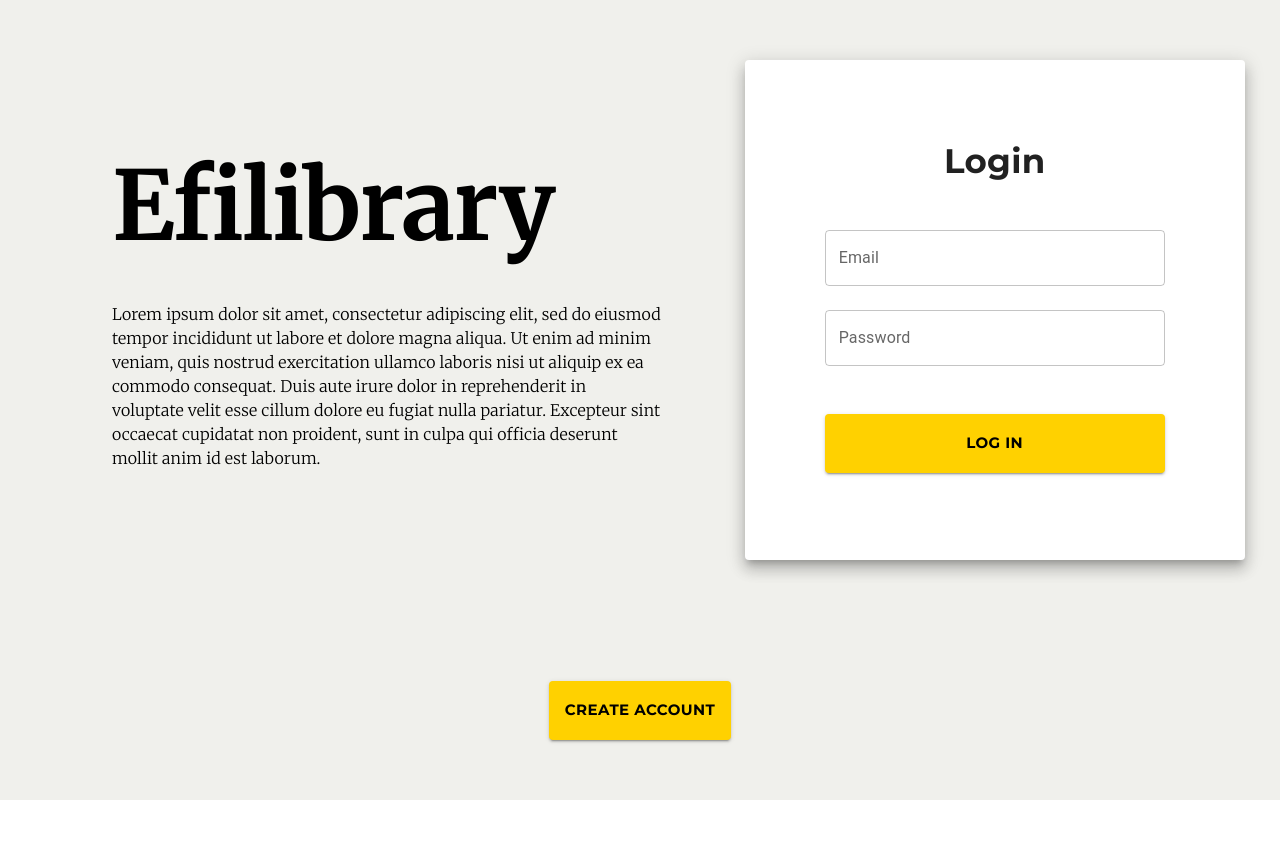
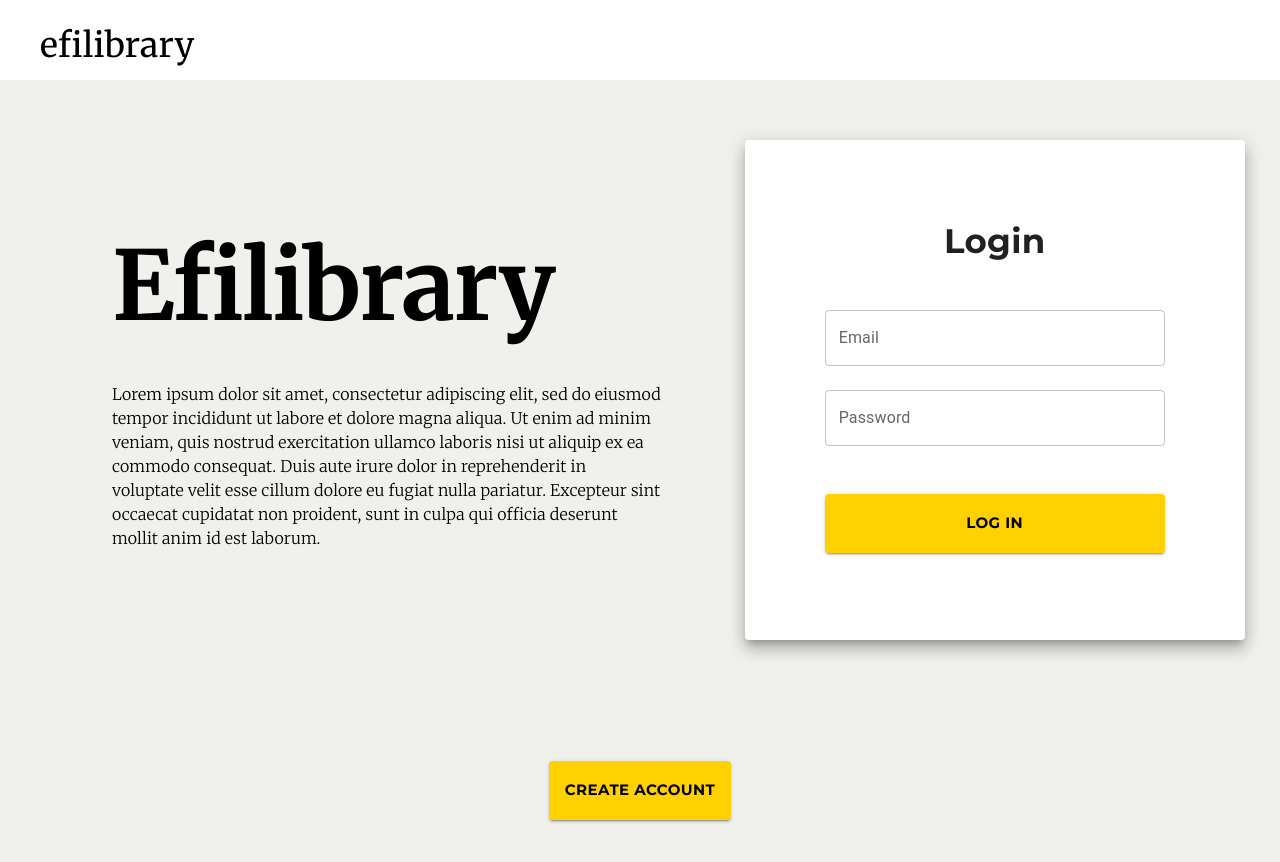
Before and after one commit to LibraryProjectGroup/library-project-frontend, a React (Create React App) app: page /login in a window 1280 px wide. Shown: the top 862 px of the page. Before the commit the page ends 800 px from the top, so only its background shows below. Built offline with nearby package versions, Linux system fonts and the light colour scheme.

Commit message:
Added AppBar

```diff
--- a/src/App.tsx
+++ b/src/App.tsx
@@ -12,6 +12,7 @@ import { isAuthenticated } from "./auth";
 import UserBooklists from "./components/pages/userBooklistsPage/UserBooklistsPage";
 import UserBooks from "./components/pages/UserBooksPage/UserBooks";
 import UserReservations from "./components/pages/userBookReservationsPage/UserReservationsPage";
+import { AppBar, Typography } from "@mui/material";
 
 function App() {
     const ProtectedRoute: FC<any> = (props) => {
@@ -30,6 +31,22 @@ function App() {
 
     return (
         <TheContextProvider>
+            <AppBar
+                position="static"
+                sx={{ backgroundColor: "white", height: 80 }}
+            >
+                <Typography
+                    variant="h4"
+                    sx={{
+                        fontFamily: "Merriweather",
+                        padding: 3,
+                        paddingLeft: 5,
+                        color: "black"
+                    }}
+                >
+                    efilibrary
+                </Typography>
+            </AppBar>
             <BrowserRouter>
                 <Routes>
                     <Route
```
